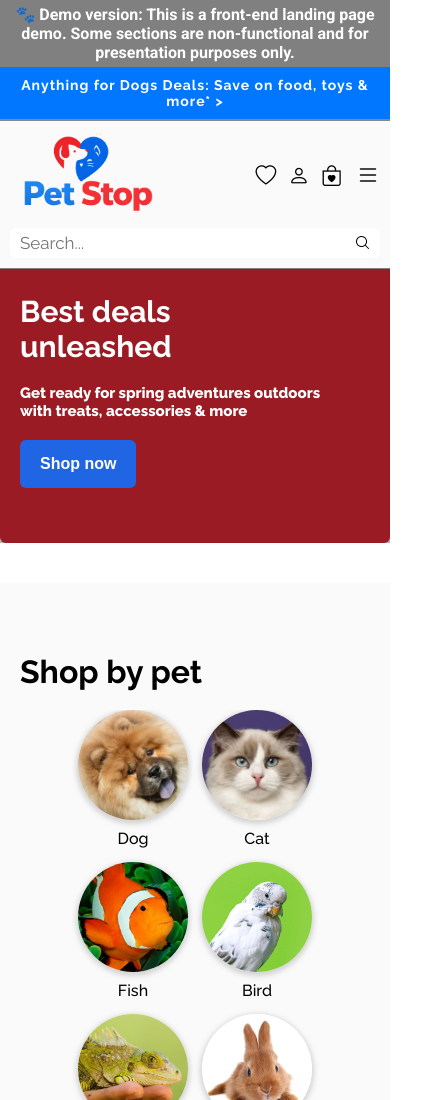
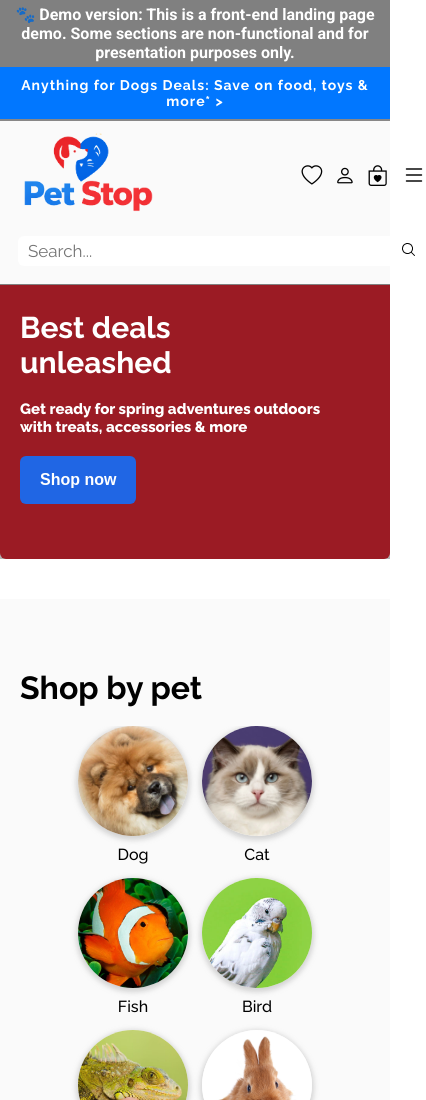
Before and after one commit to ddiaaaaanna/Pet-Store-Project, a plain HTML site: page index.html in a window 390 px wide. Shown: the top 1100 px of the page, 426 px wide, since content can reach past the window. Drawn offline with nearby package versions, Linux system fonts and the light colour scheme; files whose address does not match are found by name; a web font is replaced by a local one.

Commit message:
final touch' '

```diff
--- a/styles.css
+++ b/styles.css
@@ -1341,10 +1341,11 @@
   .search-bar-nav {
     grid-column: 1 / -1;
     order: 4;
-    width: 100%;
-    padding: 0;
+    /* width: 100%; */
+    /* padding: 0; */
     display: flex;
     justify-content: center;
+    align-items: center;
   }
 
   .header-actions {
@@ -1356,13 +1357,14 @@
   }
 
   .search-bar-nav input {
-    width: 100%;
+    /* width: 100%; */
+    margin: 0 auto;
     box-sizing: border-box;
   }
 
   .search-bar-nav img {
     right: 10px;
-    top: 8px;
+    top: 15px;
   }
 
   /* HERO */
```
